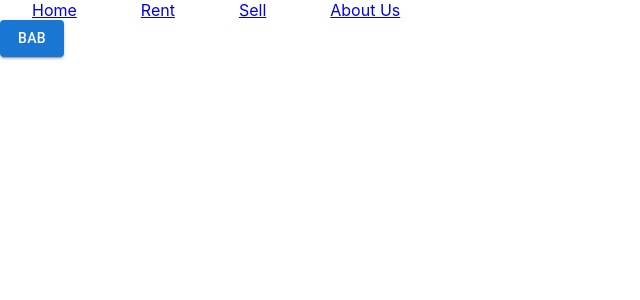
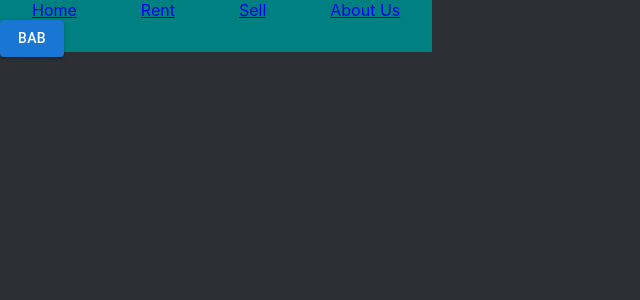
Before and after one commit to MananPersonal/BoughtTools, a React (Create React App) app in the folder frontend/: page / in a window 1280 px wide. Shown: the top 300 px of the page, without its empty margins (0-640 px from the left). Built offline with nearby package versions, Linux system fonts and the light colour scheme.

Commit message:
Change background Color
#2C2F33 discord color for background

```diff
--- a/frontend/src/App.css
+++ b/frontend/src/App.css
@@ -1,5 +1,6 @@
 .header a {
   padding: 2rem;
+  background-color: teal;
 
 }
 .App {
@@ -9,6 +10,10 @@
 .App-logo {
   height: 40vmin;
   pointer-events: none;
+}
+
+body {
+  background-color: #2C2F33 ;
 }
 
 @media (prefers-reduced-motion: no-preference) {
```
